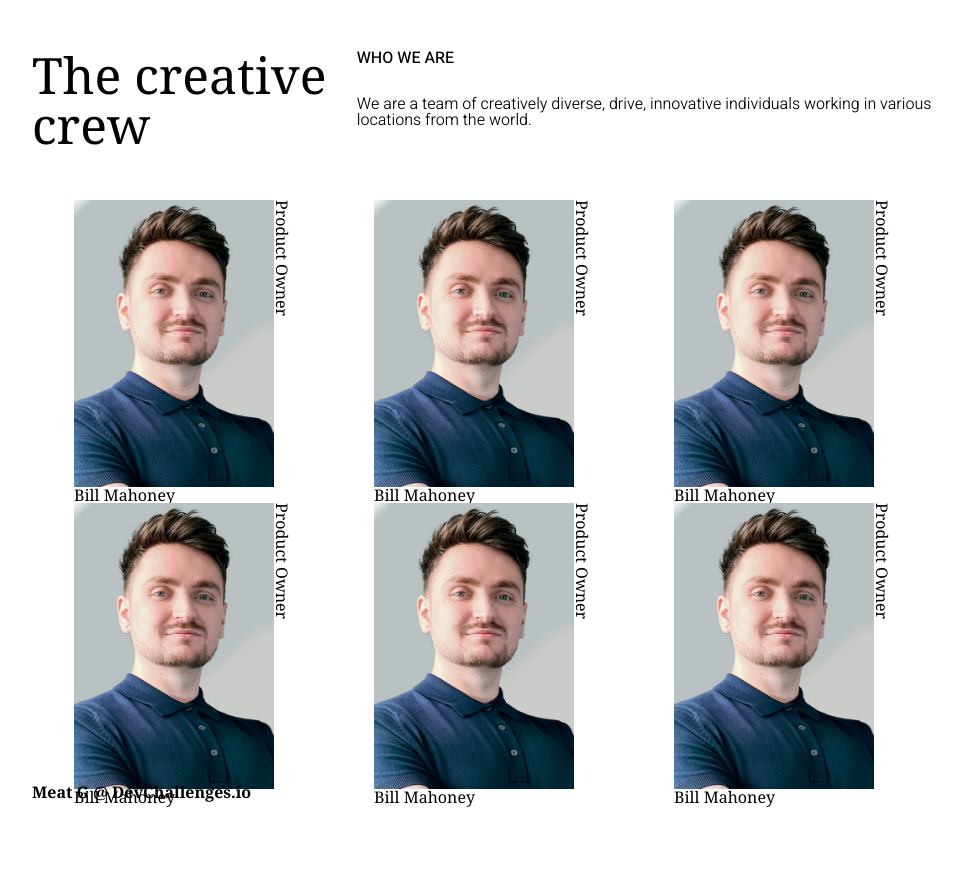
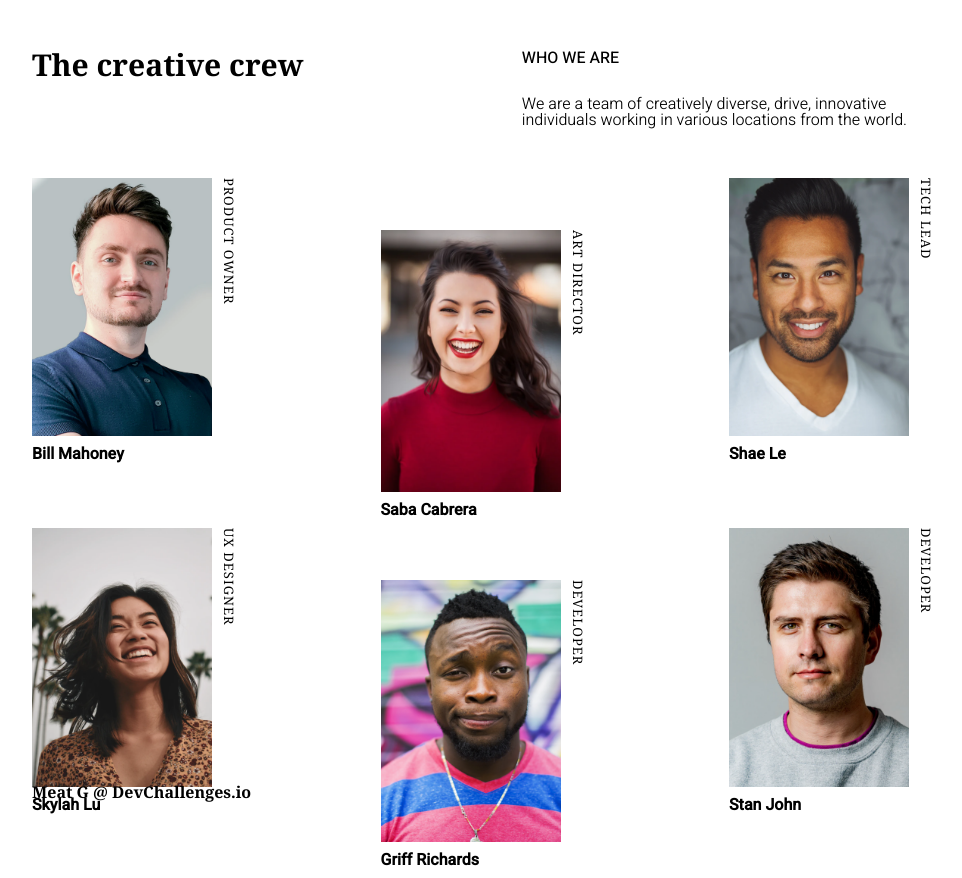
Before and after one commit to AxelCampeon/DevChallenges, a plain HTML site: page my-team-page/index.html in a window 1280 px wide. Shown: the whole page, without its empty margins (158-1120 px from the left). Before the commit the page ends 808 px from the top, so only its background shows below. Drawn offline with Linux system fonts and the light colour scheme.

Commit message:
first finished draft

```diff
--- a/my-team-page/index.html
+++ b/my-team-page/index.html
@@ -15,7 +15,7 @@
 <body>
 
     <div class="main-wrapper">
-        <div class="text">
+        <div class="opener">
             <div class="maintitle">
                 <h1 class="title1">The creative crew</h1>
             </div>
@@ -32,46 +32,46 @@
                 <div>
                     <div class="person">
                         <img src="photo1.png" alt="" class="profile">
-                        <p class="job">Product Owner</p>
+                        <p class="job">PRODUCT OWNER</p>
                     </div>
                     <p class="name">Bill Mahoney</p>
                 </div>
-                <div>
+                <div class="downer">
                     <div class="person">
-                        <img src="photo1.png" alt="" class="profile">
-                        <p class="job">Product Owner</p>
+                        <img src="photo2.png" alt="" class="profile">
+                        <p class="job">ART DIRECTOR</p>
                     </div>
-                    <p class="name">Bill Mahoney</p>
+                    <p class="name">Saba Cabrera</p>
                 </div>
                 <div>
                     <div class="person">
-                        <img src="photo1.png" alt="" class="profile">
-                        <p class="job">Product Owner</p>
+                        <img src="photo3.png" alt="" class="profile">
+                        <p class="job">TECH LEAD</p>
                     </div>
-                    <p class="name">Bill Mahoney</p>
+                    <p class="name">Shae Le</p>
                 </div>
             </div>
             <div class="row2">
                 <div>
                     <div class="person">
-                        <img src="photo1.png" alt="" class="profile">
-                        <p class="job">Product Owner</p>
+                        <img src="photo4.png" alt="" class="profile">
+                        <p class="job">UX DESIGNER</p>
                     </div>
-                    <p class="name">Bill Mahoney</p>
+                    <p class="name">Skylah Lu</p>
+                </div>
+                <div class="downer">
+                    <div class="person">
+                        <img src="photo5.png" alt="" class="profile">
+                        <p class="job">DEVELOPER</p>
+                    </div>
+                    <p class="name">Griff Richards</p>
                 </div>
                 <div>
                     <div class="person">
-                        <img src="photo1.png" alt="" class="profile">
-                        <p class="job">Product Owner</p>
+                        <img src="photo6.png" alt="" class="profile">
+                        <p class="job">DEVELOPER</p>
                     </div>
-                    <p class="name">Bill Mahoney</p>
-                </div>
-                <div>
-                    <div class="person">
-                        <img src="photo1.png" alt="" class="profile">
-                        <p class="job">Product Owner</p>
-                    </div>
-                    <p class="name">Bill Mahoney</p>
+                    <p class="name">Stan John</p>
                 </div>
             </div>
 
--- a/my-team-page/styles.css
+++ b/my-team-page/styles.css
@@ -10,25 +10,25 @@ body {
     height: 100%;
     max-width: 900px;
     box-sizing: border-box;
-
     margin-right: auto;
     margin-left: auto;
     padding-top: 50px;
 
 }
 
-.text {
+.opener {
     display: flex;
     flex-flow: row;
     max-width: 100%;
     padding-bottom: 50px;
-
+    justify-content: space-between;
 }
 
-.maintitle {}
+.maintitle {
+    width: 100%;
+}
 
 .subtext {
-
     font-family: 'Heebo', sans-serif;
 }
 
@@ -38,12 +38,12 @@ body {
 
 
 .title1 {
-    font-size: 50px;
+    font-size: 30px;
+    font-weight: 600;
 }
 
 .title2 {
     padding-bottom: 30px;
-
     font-weight: 500;
 }
 
@@ -51,14 +51,19 @@ body {
 .row2 {
     display: flex;
     flex: row;
-    max-width: 100%;
-    justify-content: space-around;
+    width: 100%;
+    justify-content: space-between;
+    height: 350px;
+
 }
 
-.team {}
+.team {
+    width: 100%;
+
+}
 
 .profile {
-    max-width: 200px;
+    max-width: 180px;
 }
 
 
@@ -66,21 +71,31 @@ body {
     max-width: 220px;
     display: flex;
     flex-flow: row;
-
 }
 
-.name {}
+.downer {
+    align-self: flex-end;
+}
+
+.name {
+    padding-bottom: 10px;
+    padding-top: 10px;
+    font-weight: 600;
+    font-family: 'Heebo', sans-serif;
+}
 
 
 .job {
     writing-mode: vertical-rl;
     text-orientation: mixed;
+    padding-left: 10px;
+    font-size: 13px;
+    letter-spacing: 1px;
+    font-weight: 500;
 }
 
 .footer {
-
     position: absolute;
     bottom: 0;
     font-weight: 600;
-
 }
```
